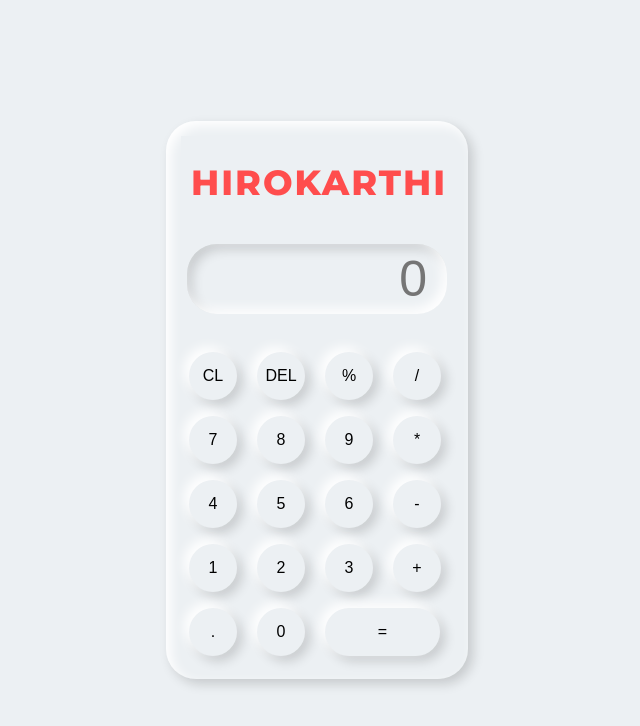
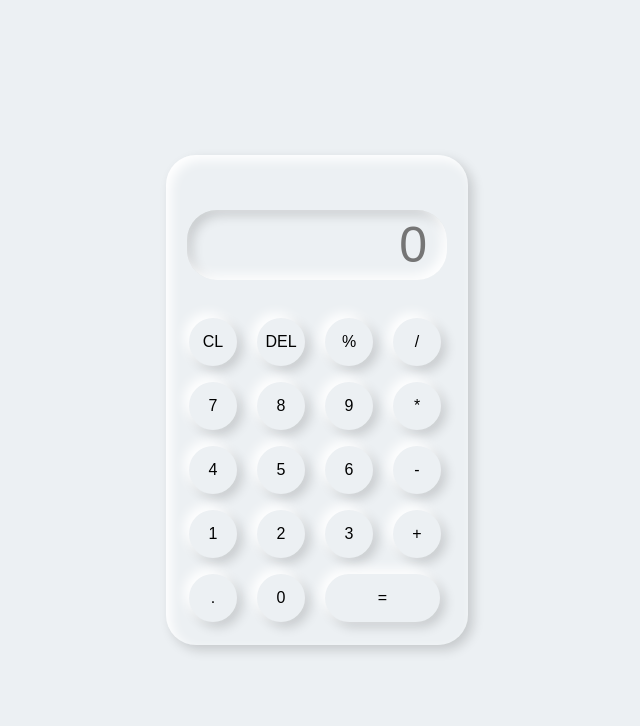
Before and after one commit to hirokarthi/calc, a plain HTML site: page index.html in a window 1280 px wide. Shown: the whole page, without its empty margins (323-963 px from the left). Drawn offline with Linux system fonts and the light colour scheme.

Commit message:
Update index.html

```diff
--- a/index.html
+++ b/index.html
@@ -12,7 +12,7 @@
 
     <div class="container">
         <div class="calculator">
-            <h2 class="head">hirokarthi</h2>
+
             <input type="text" placeholder="0" id="output-screen">
             <button class="del" onclick="Clear()">CL</button>
             <button class="del" onclick="del()">DEL</button>
@@ -68,30 +68,6 @@
 
     </script>
 
-    <!-- <div class="container">
-        <div class="calculator" name="calc">
-            <input type="text" readonly class="value" name="txt"/>
-            <span class="num" onclick="calc.txt.value =' '">C</span>
-            <span class="num" onclick="document.calc.txt.value +='/'">/</span>
-            <span class="num" onclick="document.calc.txt.value +='*'">*</span>
-            <span class="num" onclick="document.calc.txt.value +='7'">7</span>
-            <span class="num" onclick="document.calc.txt.value +='8'">8</span>
-            <span class="num" onclick="document.calc.txt.value +='9'">9</span>
-            <span class="num" onclick="document.calc.txt.value +='-'">-</span>
-            <span class="num" onclick="document.calc.txt.value +='4'">4</span>
-            <span class="num" onclick="document.calc.txt.value +='5'">5</span>
-            <span class="num" onclick="document.calc.txt.value +='6'">6</span>
-            <span class="num" onclick="document.calc.txt.value +='6'">6</span>
-            <span class="num" onclick="document.calc.txt.value +='+'">+</span>
-            <span class="num" onclick="document.calc.txt.value +='1'">1</span>
-            <span class="num" onclick="document.calc.txt.value +='2'">2</span>
-            <span class="num" onclick="document.calc.txt.value +='3'">3</span>
-            <span class="num" onclick="document.calc.txt.value +='0'">0</span>
-            <span class="num" onclick="document.calc.txt.value +='00'">00</span>
-            <span class="num" onclick="document.calc.txt.value +='.'">.</span>
-            <span class="num" onclick="document.calc.txt.value +=eval(calc.txt.value)">=</span>
-        </div>
-    </div>
-     -->
+
 </body>
 </html>
```
